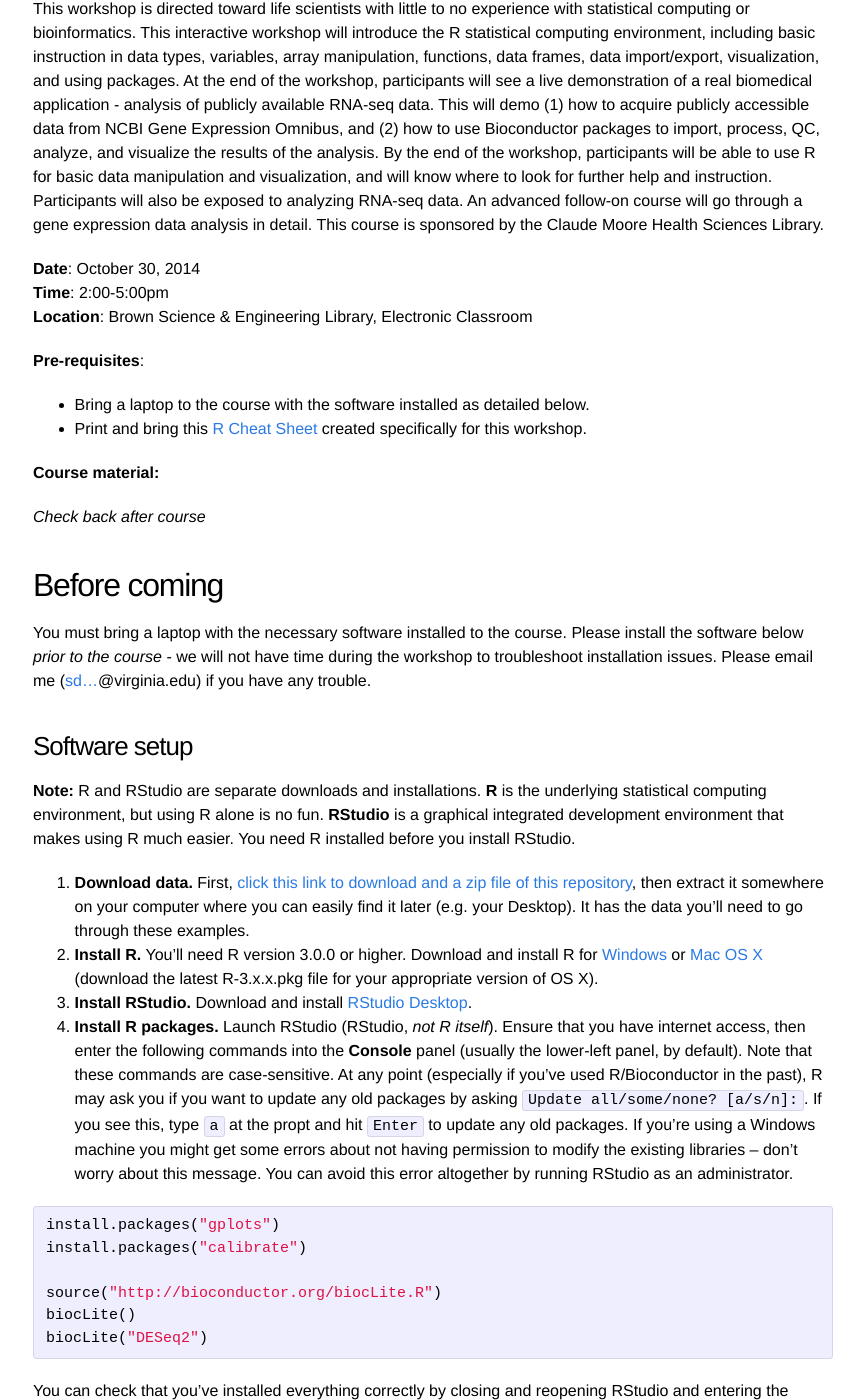
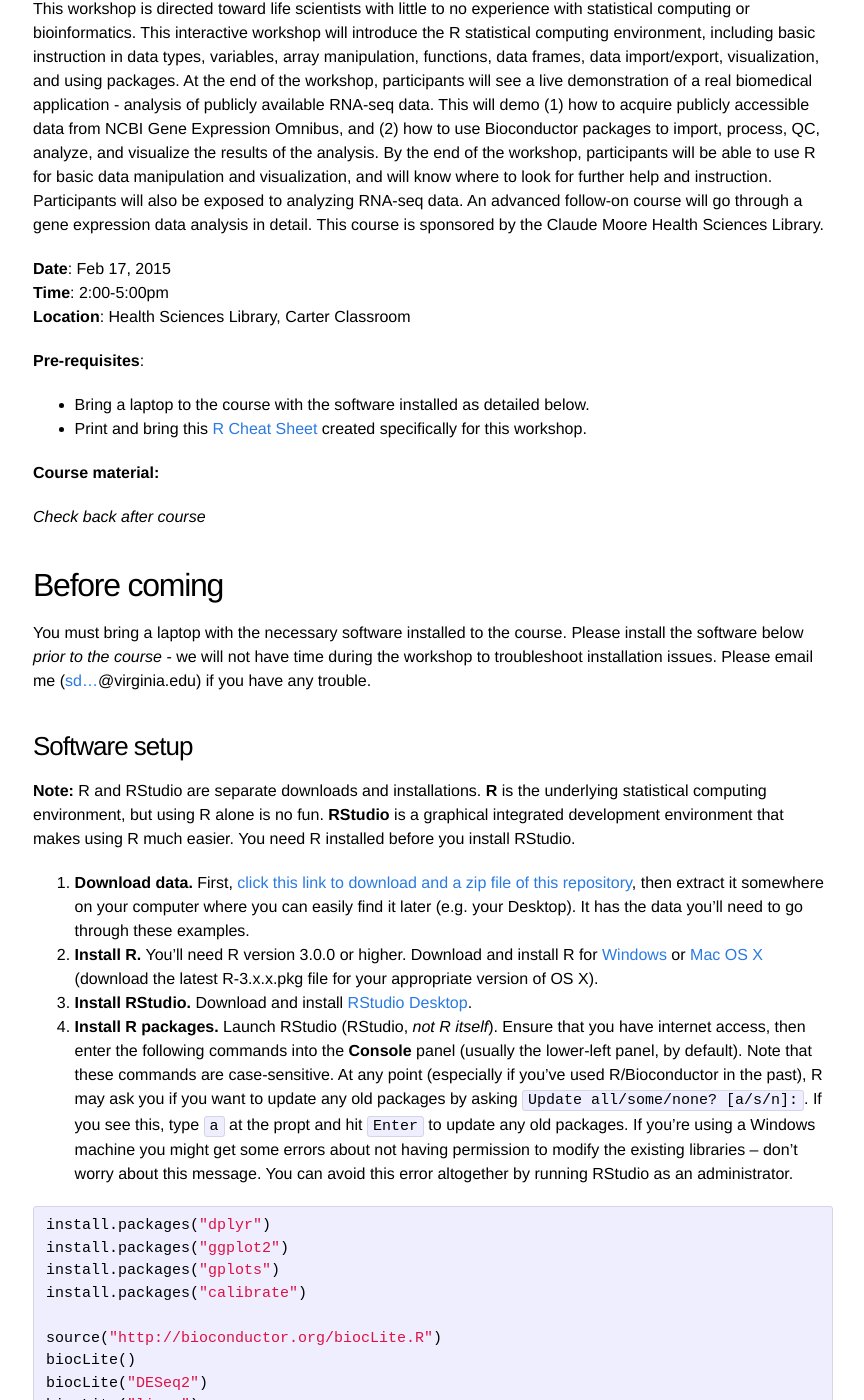
Before and after one commit to bioconnector/workshops2015, a Jekyll site: the page built from lessons/r/index.md, in a window 1280 px wide and 1400 px high, scrolled down 197 px. Shown: the whole window, without its empty margins (207-1071 px from the left). Built offline with Jekyll 4.4.1, drawn with Linux system fonts in a browser that asks for light colours; Markdown is read by kramdown in place of the engine named in the settings; some of the changed lines change nothing that is shown; some of the changed text lies outside the part shown.

Commit message:
refactored so that landing page just links to the stuff in the includes directory, this way i can easily swap out what goes on the landing page without updating individual lessons.

````diff
--- /dev/null
+++ b/_includes/r-intro-lifesci.md
@@ -0,0 +1,37 @@
+# Introduction to R for Life Scientists
+
+This workshop is directed toward life scientists with little to no experience with statistical computing or bioinformatics. This interactive workshop will introduce the R statistical computing environment, including basic instruction in data types, variables, array manipulation, functions, data frames, data import/export, visualization, and using packages. At the end of the workshop, participants will see a live demonstration of a real biomedical application - analysis of publicly available RNA-seq data. This will demo (1) how to acquire publicly accessible data from NCBI Gene Expression Omnibus, and (2) how to use Bioconductor packages to import, process, QC, analyze, and visualize the results of the analysis. By the end of the workshop, participants will be able to use R for basic data manipulation and visualization, and will know where to look for further help and instruction. Participants will also be exposed to analyzing RNA-seq data. An advanced follow-on course will go through a gene expression data analysis in detail. This course is sponsored by the Claude Moore Health Sciences Library.
+
+**Date**: Feb 17, 2015
+**Time**: 2:00-5:00pm
+**Location**: Health Sciences Library, Carter Classroom
+
+**Pre-requisites**:
+
+* Bring a laptop to the course with the software installed as detailed below.
+* Print and bring this [R Cheat Sheet](http://dx.doi.org/10.6084/m9.figshare.1080756) created specifically for this workshop.
+
+**Course material:**
+
+_Check back after course_
+
+<!-- Uncomment below to post course material -->
+
+<!--
+* [Slides](https://speakerdeck.com/stephenturner/introduction-to-r-for-life-scientists)
+* Code used in course:
+    * Part I: [Introduction to R](01-intro-r/)
+    * Part II: [RNA-seq data analysis](02-deseq-demo/)
+ -->
+
+## Before coming
+
+You must bring a laptop with the necessary software installed to the course. Please install the software below *prior to the course* - we will not have time during the workshop to troubleshoot installation issues. Please email me (<a href="http://www.google.com/recaptcha/mailhide/d?k=01uXi4zl-bIdygzSeXF4649A==&amp;c=_81hv-sTQvJ9rjELjZNDJeAXTvLvkpfD9KEuItpEHTE=" onclick="window.open('http://www.google.com/recaptcha/mailhide/d?k\07501uXi4zl-bIdygzSeXF4649A\75\75\46c\75_81hv-sTQvJ9rjELjZNDJeAXTvLvkpfD9KEuItpEHTE\075', '', 'toolbar=0,scrollbars=0,location=0,statusbar=0,menubar=0,resizable=0,width=500,height=300'); return false;" title="Reveal this e-mail address">sd...</a>@virginia.edu) if you have any trouble.
+
+### Software setup
+
+{% include setup-r.md %}
+
+### Take the pre-workshop survey
+
+[Click here to take the pre-workshop survey](https://docs.google.com/forms/d/1Ef4r-5yTOZO-rMGyjZ5M-wP3Q_j2WPtkp1HM_ksApnw/viewform). It should take about a minute to complete.
--- a/_includes/setup-r.md
+++ b/_includes/setup-r.md
@@ -6,20 +6,26 @@
 0. **Install R packages.** Launch RStudio (RStudio, *not R itself*). Ensure that you have internet access, then enter the following commands into the **Console** panel (usually the lower-left panel, by default). Note that these commands are case-sensitive. At any point (especially if you've used R/Bioconductor in the past), R may ask you if you want to update any old packages by asking `Update all/some/none? [a/s/n]:`. If you see this, type `a` at the propt and hit `Enter` to update any old packages. If you're using a Windows machine you might get some errors about not having permission to modify the existing libraries -- don't worry about this message. You can avoid this error altogether by running RStudio as an administrator.
 
 ```r
+install.packages("dplyr")
+install.packages("ggplot2")
 install.packages("gplots")
 install.packages("calibrate")
 
 source("http://bioconductor.org/biocLite.R")
 biocLite()
 biocLite("DESeq2")
+biocLite("limma")
 ```
 
 You can check that you've installed everything correctly by closing and reopening RStudio and entering the following commands at the console window:
 
 ```r
+library(dplyr)
+library(ggplot2)
 library(gplots)
 library(calibrate)
 library(DESeq2)
+library(limma)
 ```
 
 If these commands work without an error message, you're good to go.
--- a/lessons/r/index.md
+++ b/lessons/r/index.md
@@ -2,38 +2,4 @@
 layout: page
 ---
 
-# Introduction to R for Life Scientists
-
-This workshop is directed toward life scientists with little to no experience with statistical computing or bioinformatics. This interactive workshop will introduce the R statistical computing environment, including basic instruction in data types, variables, array manipulation, functions, data frames, data import/export, visualization, and using packages. At the end of the workshop, participants will see a live demonstration of a real biomedical application - analysis of publicly available RNA-seq data. This will demo (1) how to acquire publicly accessible data from NCBI Gene Expression Omnibus, and (2) how to use Bioconductor packages to import, process, QC, analyze, and visualize the results of the analysis. By the end of the workshop, participants will be able to use R for basic data manipulation and visualization, and will know where to look for further help and instruction. Participants will also be exposed to analyzing RNA-seq data. An advanced follow-on course will go through a gene expression data analysis in detail. This course is sponsored by the Claude Moore Health Sciences Library.
-
-**Date**: October 30, 2014
-**Time**: 2:00-5:00pm
-**Location**: Brown Science & Engineering Library, Electronic Classroom
-
-**Pre-requisites**:
-
-* Bring a laptop to the course with the software installed as detailed below.
-* Print and bring this [R Cheat Sheet](http://dx.doi.org/10.6084/m9.figshare.1080756) created specifically for this workshop.
-
-**Course material:**
-
-_Check back after course_
-
-<!--
-* [Slides](https://speakerdeck.com/stephenturner/introduction-to-r-for-life-scientists)
-* Code used in course:
-    * Part I: [Introduction to R](01-intro-r/)
-    * Part II: [RNA-seq data analysis](02-deseq-demo/)
- -->
-
-## Before coming
-
-You must bring a laptop with the necessary software installed to the course. Please install the software below *prior to the course* - we will not have time during the workshop to troubleshoot installation issues. Please email me (<a href="http://www.google.com/recaptcha/mailhide/d?k=01uXi4zl-bIdygzSeXF4649A==&amp;c=_81hv-sTQvJ9rjELjZNDJeAXTvLvkpfD9KEuItpEHTE=" onclick="window.open('http://www.google.com/recaptcha/mailhide/d?k\07501uXi4zl-bIdygzSeXF4649A\75\75\46c\75_81hv-sTQvJ9rjELjZNDJeAXTvLvkpfD9KEuItpEHTE\075', '', 'toolbar=0,scrollbars=0,location=0,statusbar=0,menubar=0,resizable=0,width=500,height=300'); return false;" title="Reveal this e-mail address">sd...</a>@virginia.edu) if you have any trouble.
-
-### Software setup
-
-{% include setup-r.md %}
-
-### Take the pre-workshop survey
-
-[Click here to take the pre-workshop survey](https://docs.google.com/forms/d/1Ef4r-5yTOZO-rMGyjZ5M-wP3Q_j2WPtkp1HM_ksApnw/viewform). It should take about a minute to complete.
+{% include r-intro-lifesci.md %}
````
